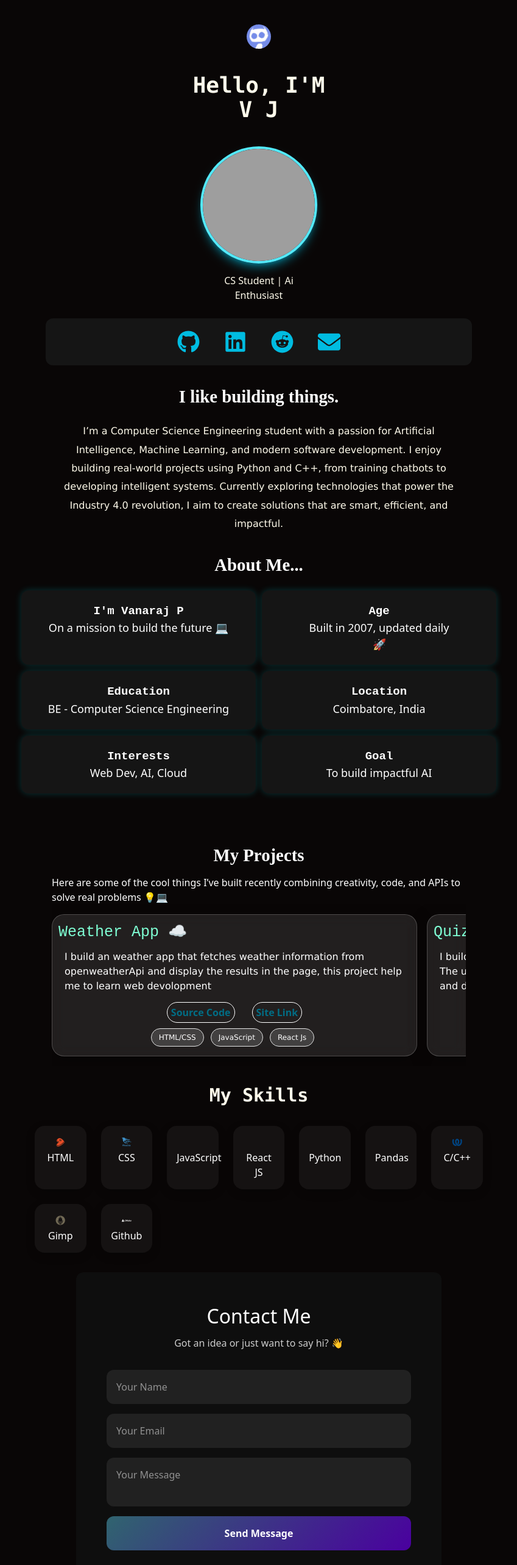
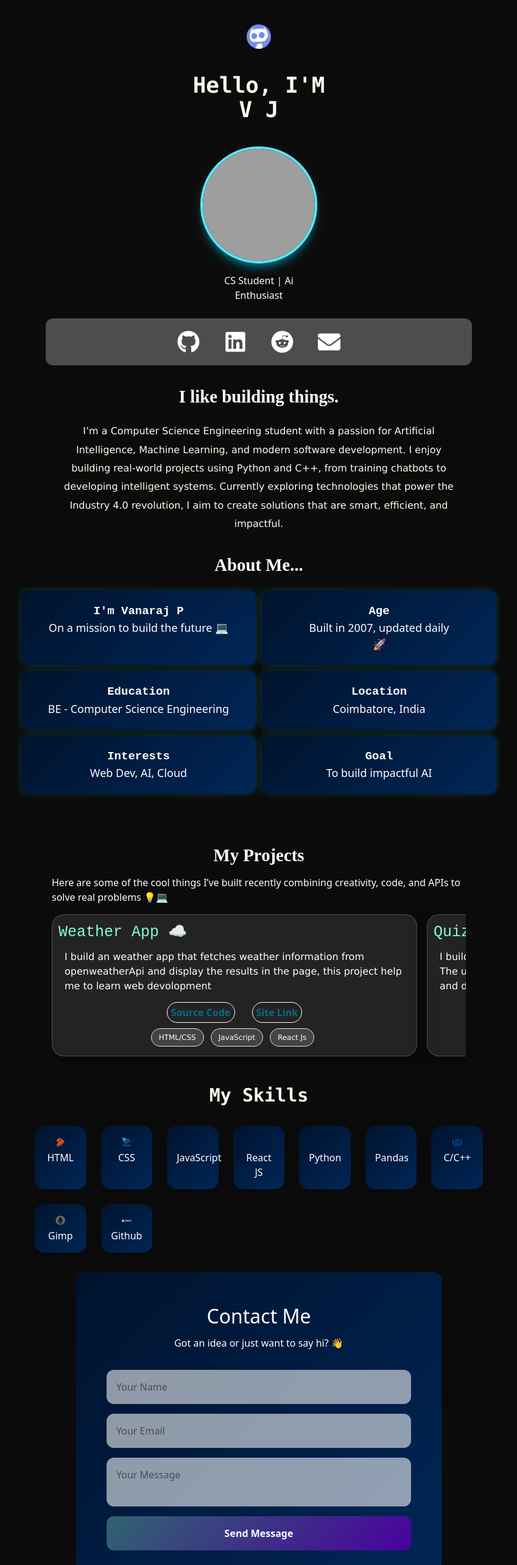
Before and after one commit to Vanaraj10/my-portfolio, a React (Vite) app: page / in a window 1280 px wide. Shown: the top 2566 px of the page at 61% size, without its empty margins (215-1064 px from the left). Built offline with nearby package versions, Linux system fonts and the light colour scheme; grey boxes are pictures that could not be loaded.

Commit message:
initial build

```diff
--- a/src/App.css
+++ b/src/App.css
@@ -43,8 +43,8 @@ h1,h2,h3,h4{
   margin: 0px auto;
   margin-top: 90px;
   border-radius: 12px;
-  color: rgb(0, 188, 225);
-  background-color: #151515;
+  color: white;
+  background:rgb(78, 77, 77);
   padding: 20px;
   width: 90%;
   max-width: 700px;
@@ -59,7 +59,7 @@ h1,h2,h3,h4{
 }
 
 .grid-item {
-  background: #151515;
+  background: linear-gradient(135deg, #00132d, #002657);
   color: white;
   padding: 20px;
   text-align: center;
@@ -194,12 +194,12 @@ h1,h2,h3,h4{
 .contact-section {
   padding: 3rem 1.5rem;
   text-align: center;
-  background: #0e0e0e;
+  background: linear-gradient(135deg, #00132d, #002657);
   width: 95%;
   margin: 0px auto;
   max-width: 600px;
   border-radius: 12px;
-  color: #ffffff;
+  color: rgb(255, 255, 255);
 }
 
 .contact-section h2 {
@@ -210,7 +210,7 @@ h1,h2,h3,h4{
 .contact-section p {
   margin-bottom: 2rem;
   font-size: 1rem;
-  color: #cccccc;
+  color: rgb(255, 255, 255);
 }
 
 .contact-form {
@@ -226,8 +226,8 @@ h1,h2,h3,h4{
   padding: 1rem;
   border-radius: 12px;
   border: none;
-  background: rgba(255, 255, 255, 0.08);
-  color: white;
+  background: rgba(255, 255, 255, 0.564);
+  color: rgb(0, 0, 0);
   font-size: 1rem;
   resize: none;
 }
@@ -262,7 +262,7 @@ h1,h2,h3,h4{
 }
 
 .skill-card {
-  background: rgba(255,255,255,0.05);
+  background: linear-gradient(135deg, #00132d, #002657);
   border-radius: 16px;
   text-align: center;
   padding: 1rem;
@@ -273,7 +273,7 @@ h1,h2,h3,h4{
 
 .skill-card:hover {
   transform: scale(1.1);
-  background: linear-gradient(135deg, #0094b6, #4d00a4);
+  background: linear-gradient(135deg, #00132d, #002657);
   color: white;
 }
 .hbhb{
--- a/src/index.css
+++ b/src/index.css
@@ -3,5 +3,5 @@
   padding: 0;
 }
 body{
-  background-color: rgb(9, 6, 6);
+  background: rgb(12, 11, 11);
 }
```
